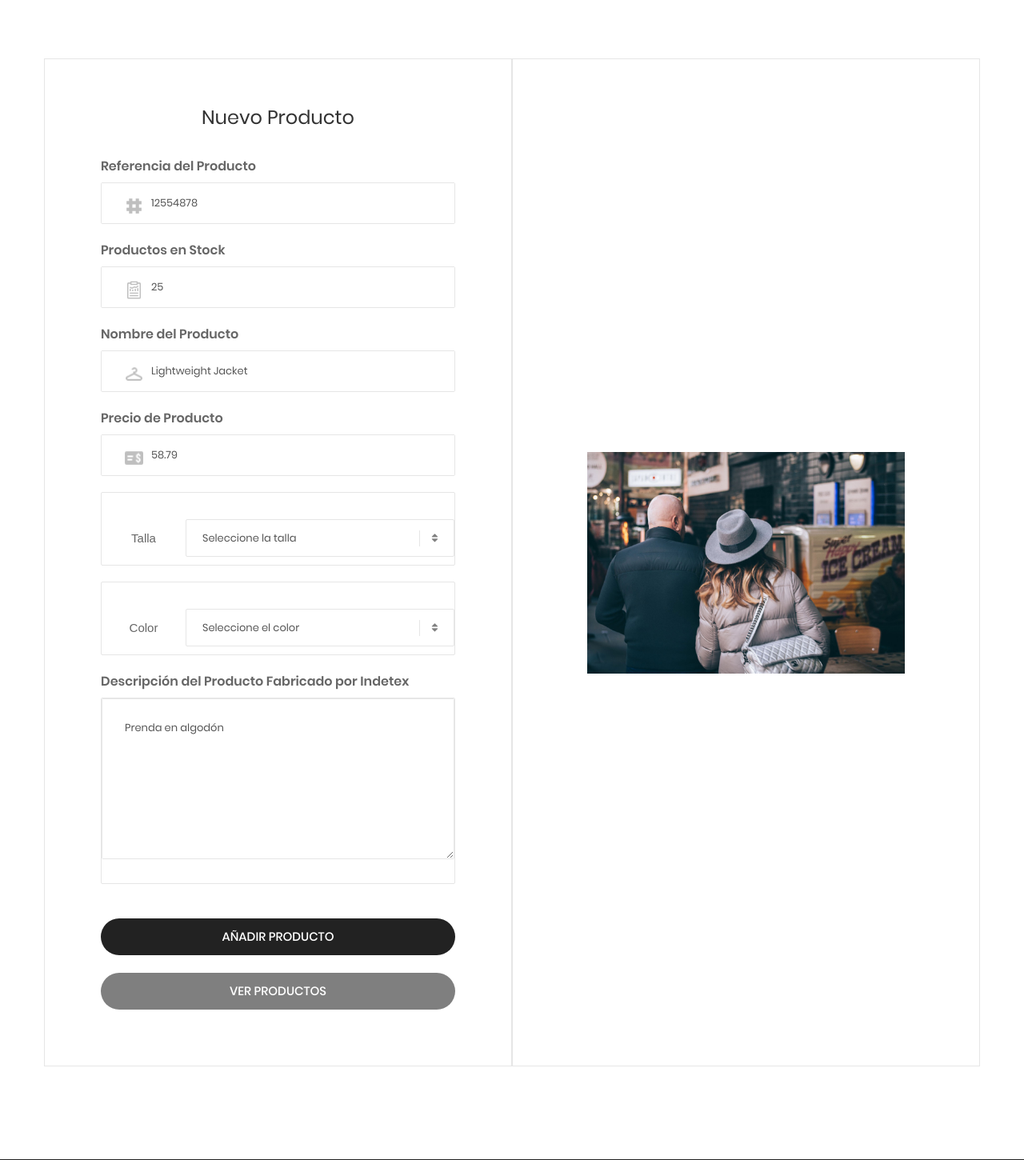
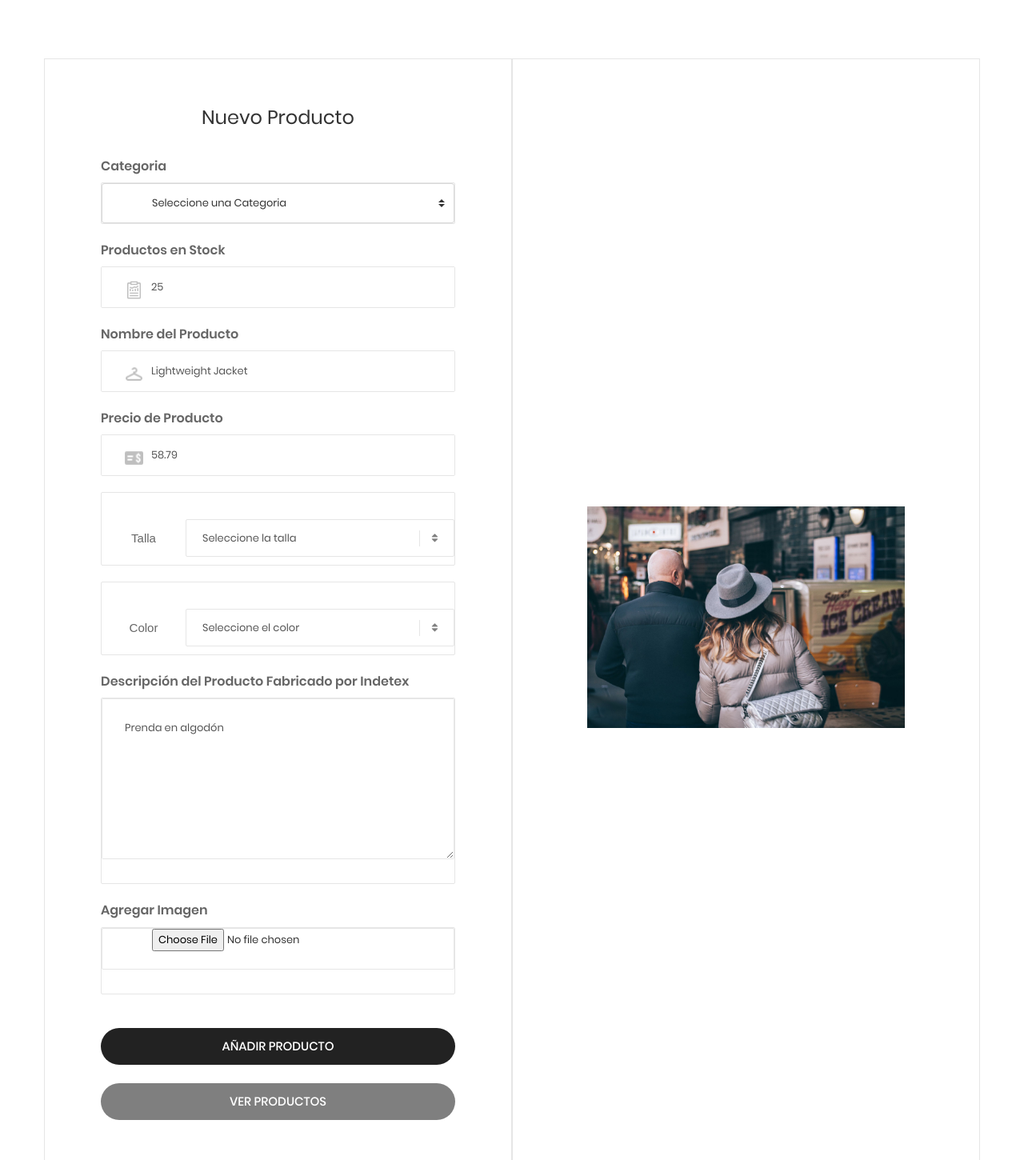
Before and after one commit to jessvillrom/indetex_, a Flask app: page /crearProducto in a window 1280 px wide. Shown: the part 310-1760 px from the top of the page at 80% size. Run offline with Flask 2, Linux system fonts and the light colour scheme; some libraries are stand-ins or nearby versions; some web fonts are replaced.

Commit message:
Modificación Base de datos y vista crearProductos

```diff
--- a/templates/crearProducto.html
+++ b/templates/crearProducto.html
@@ -23,18 +23,21 @@
                         </h4>
                         <div>
                                 <div class=" mtext-102 class-group">
-                                    <label for="">Referencia del Producto </label>
+                                    <label for="">Categoria</label>
                                     <div class="bor8 m-b-20 how-pos4-parent">
-                                        <input class="stext-111 cl2 plh3 size-116 p-l-62 p-r-30" type="text" name="refProducto" placeholder="12554878">
-                                        <img class="how-pos4 pointer-none" src="{{url_for('static',filename='images/icons/icon-hash.png')}}" alt="ICON" height="25"
-                                            style="opacity:0.25;">
+                                        <select class="custom-select stext-111 cl2 plh3 size-116 p-l-62 p-r-30"  name="categoria">
+                                            <option selected disabled>Seleccione una Categoria</option>
+                                            <option value="Calzado">Calzado</option>
+                                            <option value="Camisas">Camisas</option>
+                                            <option value="Jean">Jean</option>
+                                                                                </select>
                                     </div>
                                 </div>
 
                                     <div class=" mtext-102 class-group">
                                         <label for="">Productos en Stock </label>
                                         <div class="bor8 m-b-20 how-pos4-parent">
-                                            <input class="stext-111 cl2 plh3 size-116 p-l-62 p-r-30" type="number" name="stockProducto" placeholder="25">
+                                            <input class="stext-111 cl2 plh3 size-116 p-l-62 p-r-30" type="number" name="stock" placeholder="25">
                                             <img class="how-pos4 pointer-none" src="{{url_for('static',filename='images/icons/icon-stock.png')}}" alt="ICON" height="25"
                                                 style="opacity:0.25;">
                                         </div>
@@ -42,7 +45,7 @@
                                 <div class=" mtext-102 class-group">
                                     <label for=""> Nombre del Producto </label>
                                     <div class="bor8 m-b-20 how-pos4-parent">
-                                        <input class="stext-111 cl2 plh3 size-116 p-l-62 p-r-30" type="text" name="nombreProducto"
+                                        <input class="stext-111 cl2 plh3 size-116 p-l-62 p-r-30" type="text" name="nombre_producto"
                                             placeholder="Lightweight Jacket">
                                         <img class="how-pos4 pointer-none" src="{{url_for('static',filename='images/icons/icon-rompa.png')}}" alt="ICON" height="25"
                                             style="opacity:0.25;">
@@ -52,7 +55,7 @@
                                 <div class=" mtext-102 class-group">
                                     <label for=""> Precio de Producto </label>
                                     <div class="bor8 m-b-20 how-pos4-parent">
-                                        <input class="stext-111 cl2 plh3 size-116 p-l-62 p-r-30" type="number" name="precioProducto"
+                                        <input class="stext-111 cl2 plh3 size-116 p-l-62 p-r-30" type="number" name="precio"
                                             placeholder="58.79">
                                         <img class="how-pos4 pointer-none" src="{{url_for('static',filename='images/icons/icon-precio.png')}}" alt="ICON" height="25"
                                             style="opacity:0.25;">
@@ -67,12 +70,12 @@
 
                                             <div class="size-204 respon6-next">
                                                 <div class="rs1-select2 bor8 bg0">
-                                                    <select class="js-select2" name="time">
-                                                        <option>Seleccione la talla</option>
-                                                        <option> S</option>
-                                                        <option> M</option>
-                                                        <option> L</option>
-                                                        <option> XL</option>
+                                                    <select class="js-select2" name="talla">
+                                                        <option disabled selected>Seleccione la talla</option>
+                                                        <option value="s"> S</option>
+                                                        <option value="m"> M</option>
+                                                        <option value="l"> L</option>
+                                                        <option value="xl"> XL</option>
                                                     </select>
                                                     <div class="dropDownSelect2"></div>
                                                 </div>
@@ -89,12 +92,12 @@
 
                                             <div class="size-204 respon6-next">
                                                 <div class="rs1-select2 bor8 bg0">
-                                                    <select class="js-select2" name="time">
-                                                        <option>Seleccione el color</option>
-                                                        <option>Rojo</option>
-                                                        <option>Amarillo</option>
-                                                        <option>Blanco</option>
-                                                        <option>Gris</option>
+                                                    <select class="js-select2" name="color">
+                                                        <option  disabled selected>Seleccione el color</option>
+                                                        <option value="rojo">Rojo</option>
+                                                        <option value="amarillo">Amarillo</option>
+                                                        <option value="blanco">Blanco</option>
+                                                        <option value="gris">Gris</option>
                                                     </select>
                                                     <div class="dropDownSelect2"></div>
                                                 </div>
@@ -110,6 +113,14 @@
                                         <div class="bor8 m-b-30">
                                             <textarea class="stext-111 cl2 plh3 size-120 p-lr-28 p-tb-25" name="desProducto"
                                                 placeholder="Prenda en algodón "></textarea>
+                                        </div>
+                                    </div>
+                                </div>
+                                <div class=" mtext-102 class-group">
+                                    <label for=""> Agregar Imagen </label>
+                                    <div class="bor8 m-b-20 how-pos4-parent">
+                                        <div class="bor8 m-b-30">
+                                        <input class="stext-111 cl2 plh3 size-116 p-l-62 p-r-30" type="file" name="imagen"  accept="image/png, image/jpeg">
                                         </div>
                                     </div>
                                 </div>
```
Also changed, not shown: 1 other file.
